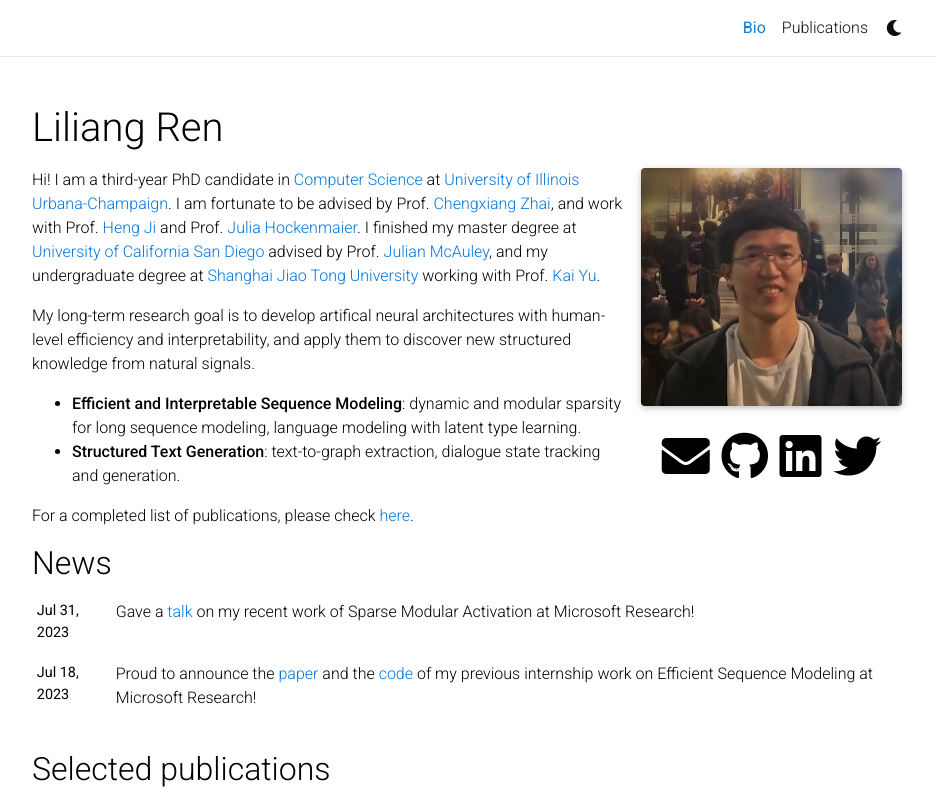
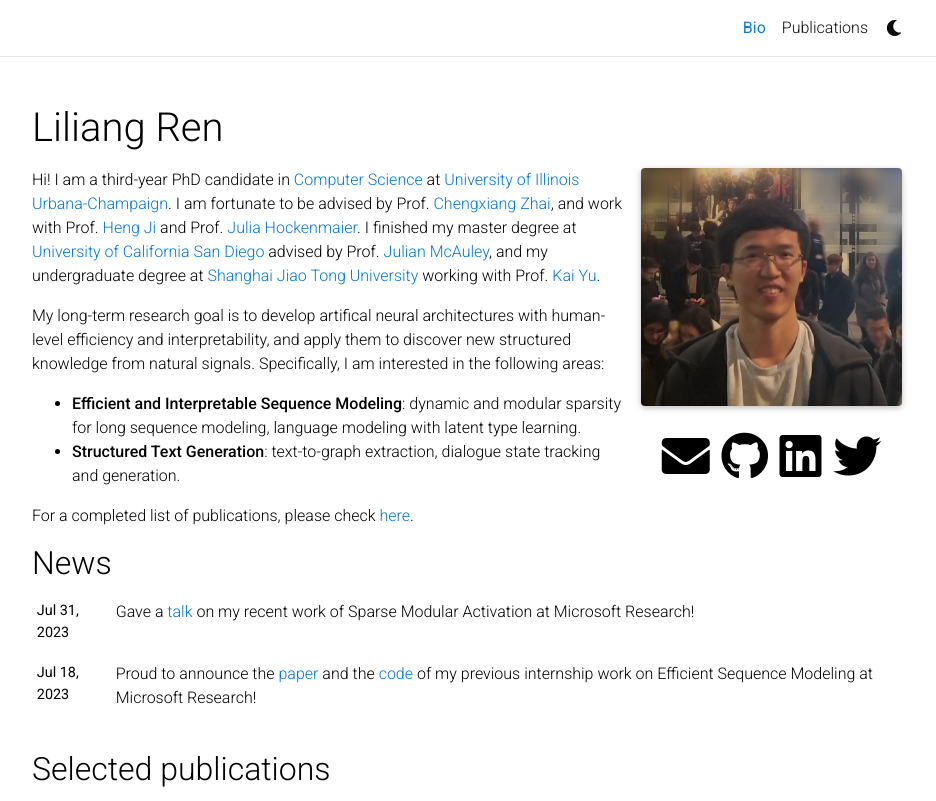
Before and after one commit to renll/renll.github.io, a Jekyll site: the page built from _pages/about.md, in a window 1280 px wide and 975 px high, cut to the strip 0-801 px from the top of the window. Shown: the whole strip, without its empty margins (173-1109 px from the left). Built offline with Jekyll 4.4.1, drawn with Linux system fonts in a browser that asks for light colours; full-size pictures stand in for the smaller copies a plugin makes; comment, search, counter and statistics services are not loaded; a style sheet for code colours, icons or effects is not loaded.

Commit message:
Update about.md

```diff
--- a/_pages/about.md
+++ b/_pages/about.md
@@ -15,7 +15,7 @@
 
 Hi! I am a third-year PhD candidate in [Computer Science](https://cs.illinois.edu/) at [University of Illinois Urbana-Champaign](https://illinois.edu/). I am fortunate to be advised by Prof. [Chengxiang Zhai](http://czhai.cs.illinois.edu/), and work with Prof. [Heng Ji](http://blender.cs.illinois.edu/hengji.html) and Prof. [Julia Hockenmaier](https://juliahmr.cs.illinois.edu/). I finished my master degree at [University of California San Diego](https://jacobsschool.ucsd.edu/) advised by Prof. [Julian McAuley](https://cseweb.ucsd.edu/~jmcauley/), and my undergraduate degree at [Shanghai Jiao Tong University](https://www.ji.sjtu.edu.cn/) working with Prof. [Kai Yu](https://x-lance.sjtu.edu.cn/en/members/kai_yu).
 
-My long-term research goal is to develop artifical neural architectures with human-level efficiency and interpretability, and apply them to discover new structured knowledge from natural signals.
+My long-term research goal is to develop artifical neural architectures with human-level efficiency and interpretability, and apply them to discover new structured knowledge from natural signals. Specifically, I am interested in the following areas:
 
 * **Efficient and Interpretable Sequence Modeling**: dynamic and modular sparsity for long sequence modeling, language modeling with latent type learning.
 * **Structured Text Generation**: text-to-graph extraction, dialogue state tracking and generation.
```
